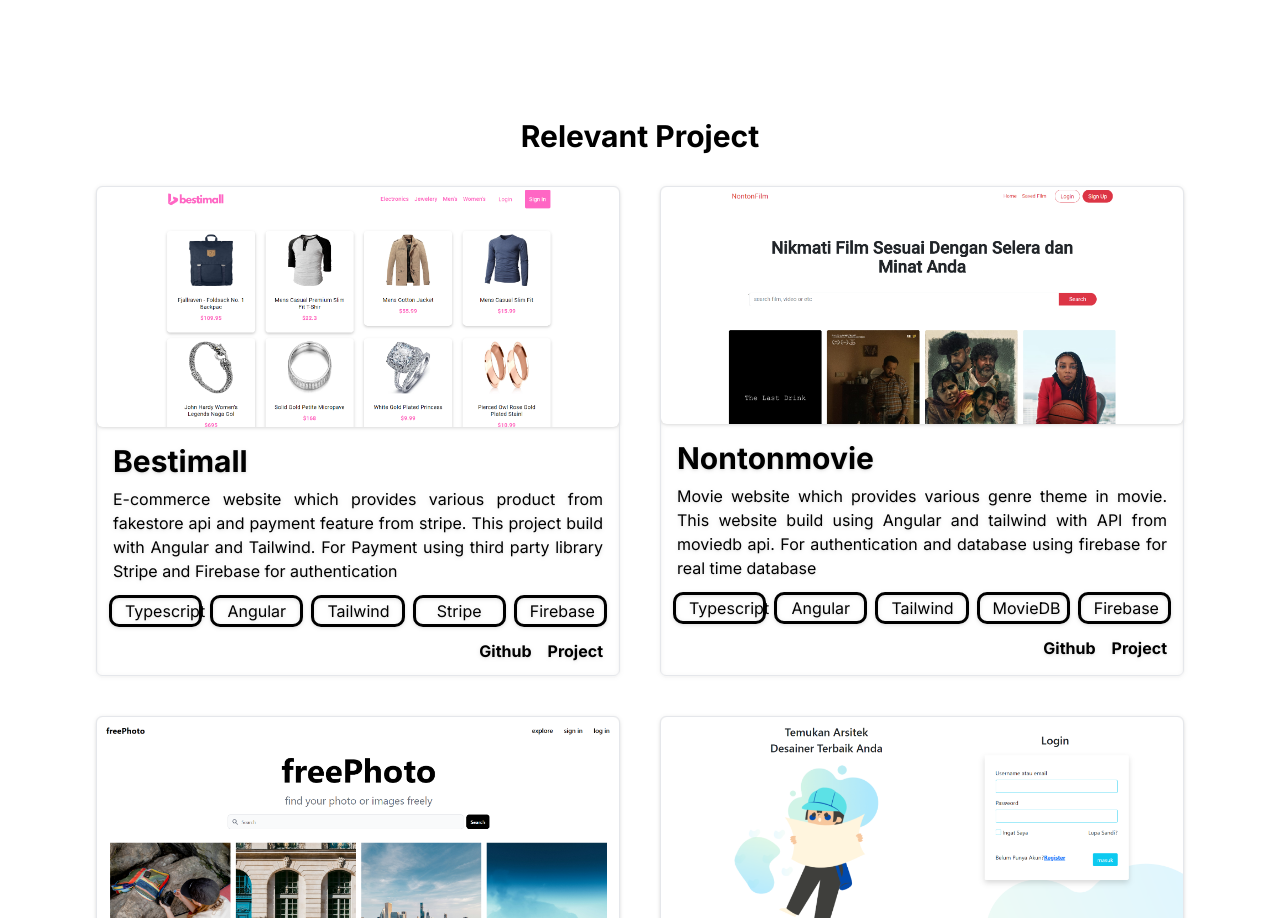
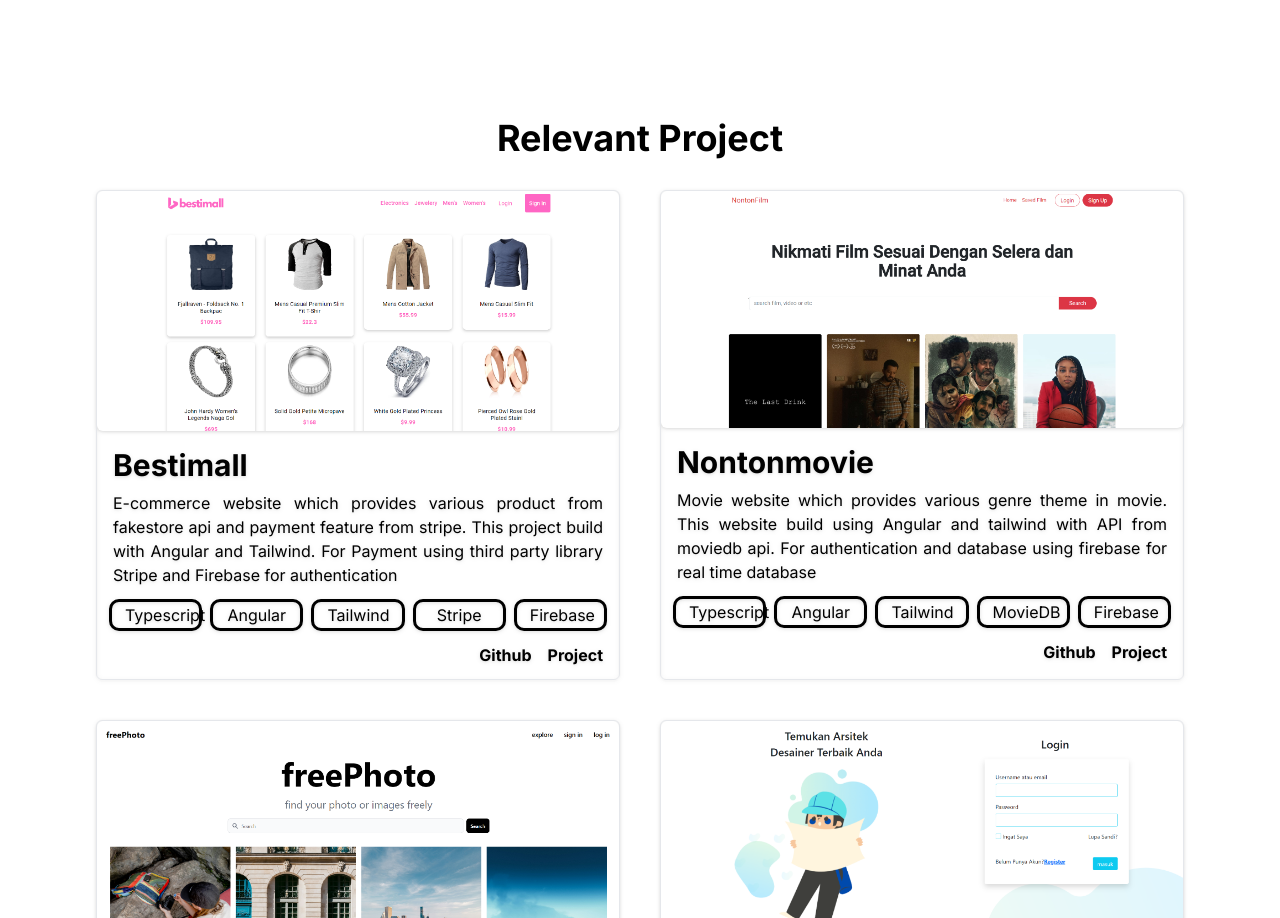
Before and after one commit to nandaditra/portofolio, a Next.js app: page / in a window 1280 px wide. Shown: the part 1389-2307 px from the top of the page. Built offline with nearby package versions, Linux system fonts and the light colour scheme.

Commit message:
change size of font

```diff
--- a/src/app/page.tsx
+++ b/src/app/page.tsx
@@ -103,7 +103,7 @@ export default function Home() {
       </div>
 
       <div className="py-2">
-          <h1 className="text-center font-bold text-black text-3xl">Relevant Project</h1>
+          <h1 className="text-center font-bold text-black text-4xl">Relevant Project</h1>
 
           <div className="grid grid-cols-1 md:grid-cols-2 gap-10 my-8 text-justify">
                <div className="rounded-md drop-shadow border border-1">
```
